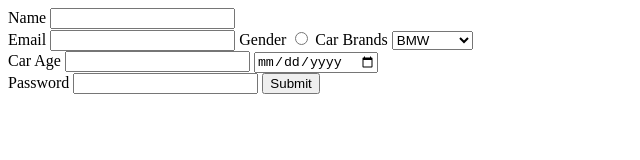
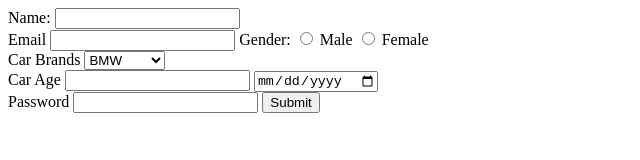
Before and after one commit to acciojob/car-insurance-form-khaspuriyahemant, a website: page main.html in a window 1280 px wide. Shown: the whole page, without its empty margins (0-640 px from the left). Drawn offline with Linux system fonts and the light colour scheme.

Commit message:
created a submission

```diff
--- a/main.html
+++ b/main.html
@@ -8,13 +8,15 @@
 
 <body>
 	<form method="post">
-	<label for="name">Name</label>
+	<label for="name">Name:</label>
 	<input type="text" id="name" required>
 		<br>
 	<label for="email">Email</label>
     <input type="Email" id="email" required>
-	<label for="">Gender</label>
-	<input type="radio" required>
+	<label for="">Gender:</label>
+	<input type="radio" name="gender" name="gender" required> Male
+    <input type="radio" name="gender" value="female" required> Female
+		<br>
 	<label for="cars">Car Brands</label>
 	<select name="cars" id="cars">
      <option value=" BMW"> BMW</option>
```
